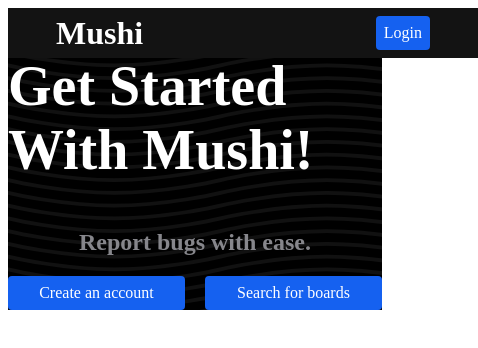
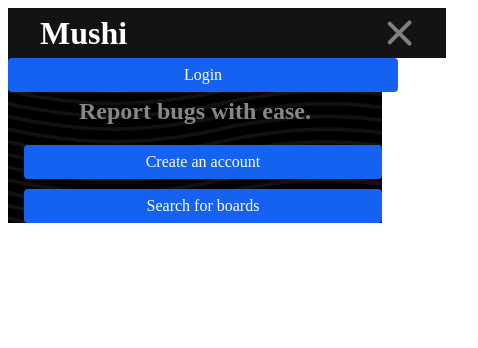
Before and after one commit to Wodnyan/Mushi, a Next.js app in the folder client/: page / in a window 390 px wide. Shown: the top 348 px of the page, 478 px wide, since content can reach past the window. Built offline with nearby package versions, Linux system fonts and the light colour scheme.

Commit message:
feat: mobile friendly homepage

```diff
--- /dev/null
+++ b/client/constants/style/breakpoints.ts
@@ -0,0 +1,6 @@
+export const BREAKPOINTS = {
+  sm: "600px",
+  md: "960px",
+  lg: "1280px",
+  xl: "1920px",
+};
--- a/client/pages/index.tsx
+++ b/client/pages/index.tsx
@@ -6,19 +6,39 @@ import {
   SubHeader,
   HeroText,
   ButtonGroup,
+  BurgerContainer,
+  LoginLinkContainer,
+  Menu,
 } from "../styles/Home";
 import Button from "../styles/Button";
 import NextLink from "next/link";
+import { Burger } from "../styles/Burger";
+import { useState } from "react";
 
 export default function Home() {
+  const [showMenu, setShowMenu] = useState(true);
   return (
     <Container>
       <Nav>
         <Logo>Mushi</Logo>
+        <LoginLinkContainer>
+          <NextLink href="/account/login">
+            <Button as="a">Login</Button>
+          </NextLink>
+        </LoginLinkContainer>
+        <BurgerContainer>
+          <Burger onClick={() => setShowMenu((prev) => !prev)} open={showMenu}>
+            <div />
+            <div />
+            <div />
+          </Burger>
+        </BurgerContainer>
+      </Nav>
+      <Menu open={showMenu}>
         <NextLink href="/account/login">
-          <Button as="a">Login</Button>
+          <Button block as="a">Login</Button>
         </NextLink>
-      </Nav>
+      </Menu>
       <HeroText>
         <CallToAction>Get Started With Mushi!</CallToAction>
         <SubHeader>Report bugs with ease.</SubHeader>
--- /dev/null
+++ b/client/styles/Burger.tsx
@@ -0,0 +1,43 @@
+import styled from "styled-components";
+
+interface BurgerProps {
+  open?: boolean;
+}
+
+export const Burger = styled.button<BurgerProps>`
+  display: flex;
+  flex-direction: column;
+  justify-content: space-around;
+  width: 2rem;
+  height: 2rem;
+  background: transparent;
+  border: none;
+  cursor: pointer;
+
+  &:focus {
+    outline: none;
+  }
+
+  div {
+    width: 2rem;
+    height: 0.25rem;
+    background: gray;
+    border-radius: 10px;
+    transition: all 0.3s linear;
+    transform-origin: 1px;
+
+    :first-child {
+      transform: ${({ open }) => (open ? "rotate(45deg)" : "rotate(0)")};
+    }
+
+    :nth-child(2) {
+      opacity: ${({ open }) => (open ? "0" : "1")};
+      transform: ${({ open }) => (open ? "translateX(20px)" : "translateX(0)")};
+    }
+
+    :nth-child(3) {
+      transform: ${({ open }) => (open ? "rotate(-45deg)" : "rotate(0)")};
+    }
+  }
+  }
+`;
--- a/client/styles/Home.tsx
+++ b/client/styles/Home.tsx
@@ -1,10 +1,19 @@
 import styled from "styled-components";
 import { COLORS } from "../constants/style/colors";
+import { BREAKPOINTS } from "../constants/style/breakpoints";
+
+interface MenuProps {
+  open?: boolean;
+}
 
 export const HeroText = styled.section``;
 
 export const CallToAction = styled.h1`
-  font-size: 3.5rem;
+  font-size: 3rem;
+  @media (max-width: ${BREAKPOINTS.sm}) {
+    font-size: 2rem;
+    text-align: center;
+  }
 `;
 
 export const SubHeader = styled.h2`
@@ -21,20 +30,28 @@ export const Nav = styled.nav`
   display: flex;
   justify-content: space-between;
   align-items: center;
-  padding: 0 3rem;
+  padding: 0 2rem;
   background: ${COLORS.codGray};
+  z-index: 100;
 `;
 
 export const ButtonGroup = styled.div`
   display: flex;
   margin-top: 1rem;
+  @media (max-width: ${BREAKPOINTS.sm}) {
+    display: block;
+    a,
+    button {
+      margin-top: 10px;
+    }
+  }
 `;
 
 export const Logo = styled.h1`
   font-size: 2rem;
 `;
 
-export const Container = styled.div`
+export const Container = styled.main`
   position: relative;
   height: 100%;
   display: flex;
@@ -45,4 +62,25 @@ export const Container = styled.div`
   background: url("fingerprint.svg");
 `;
 
-export const Link = styled.a``
+export const Menu = styled.div<MenuProps>`
+  position: absolute;
+  top: 50px;
+  right: 0;
+  width: 100%;
+  background: ${COLORS.codGray};
+  z-index: 10;
+  transition: transform 0.2s ease;
+  transform: ${({ open }) => (open ? "translateY(0)" : "translateY(-100%)")};
+`;
+
+export const BurgerContainer = styled.div`
+  @media (min-width: ${BREAKPOINTS.sm}) {
+    display: none;
+  } ;
+`;
+
+export const LoginLinkContainer = styled.div`
+  @media (max-width: ${BREAKPOINTS.sm}) {
+    display: none;
+  } ;
+`;
```
